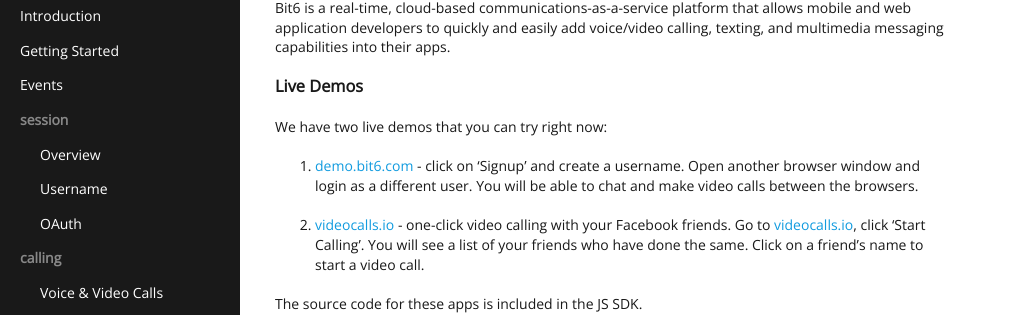
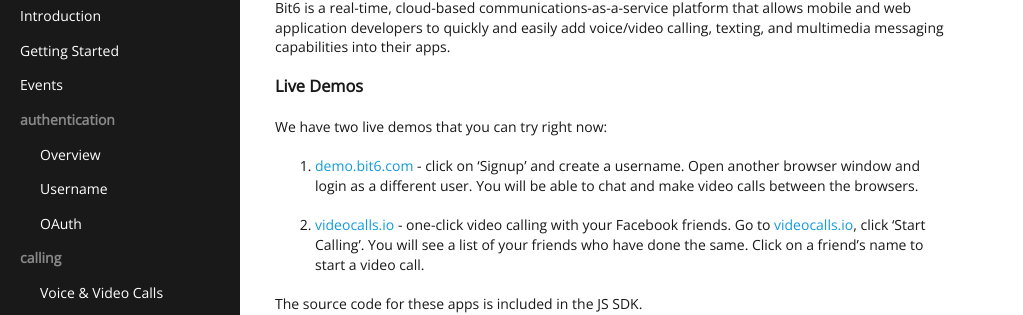
Before and after one commit to bit6/bit6-js-sdk, a Jekyll site: the page built from index.html, in a window 1280 px wide. Shown: the part 123-438 px from the top of the page, without its empty margins (0-1023 px from the left). Built offline with Jekyll 4.4.1, drawn with Linux system fonts in a browser that asks for light colours; Markdown is read by kramdown in place of the engine named in the settings.

Commit message:
Updated 0.7.x docs

```diff
--- a/_posts/2014-02-11-session-overview.md
+++ b/_posts/2014-02-11-auth-overview.md
@@ -1,5 +1,5 @@
 ---
-category: session
+category: authentication
 title: 'Overview'
 ---
 
--- a/_posts/2014-02-12-session-username.md
+++ b/_posts/2014-02-12-auth-username.md
@@ -1,5 +1,5 @@
 ---
-category: session
+category: authentication
 title: 'Username'
 ---
 
--- a/_posts/2014-02-13-session-oauth.md
+++ b/_posts/2014-02-13-auth-oauth.md
@@ -1,5 +1,5 @@
 ---
-category: session
+category: authentication
 title: 'OAuth'
 ---
 
```
